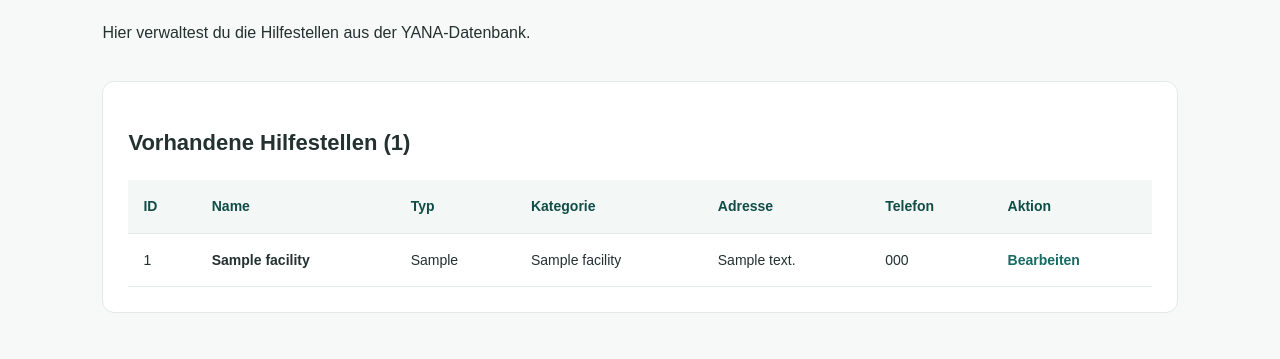
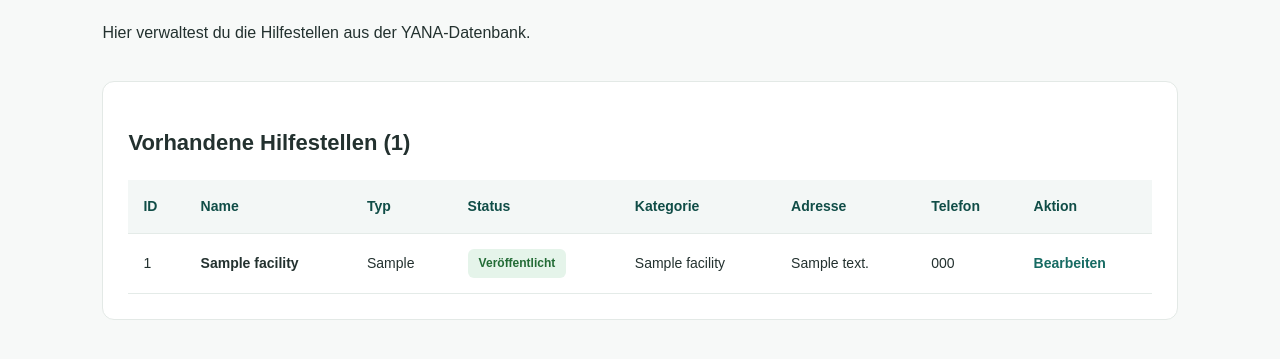
Before and after one commit to Pferdusmaximus/YANA-A-B-S, a FastAPI app: template services/api/templates/portal/hilfestellen.html in a window 1280 px wide. Shown: the part 267-626 px from the top of the page. Run offline with FastAPI, Linux system fonts and the light colour scheme; the template is opened without the code that fills it: most values are stand-ins (such as "Sample title", 1, 10 or a date in 2020); parts of the project's set-up code (start-up, migrations or seed data) failed here and were passed over; some libraries are stand-ins or nearby versions.

Commit message:
Hilfestellen Veröffentlichung public/draft hinzugefügt

```diff
--- a/services/api/main.py
+++ b/services/api/main.py
@@ -88,7 +88,27 @@ def get_hilfestellen():
     try:
         with get_connection() as conn:
             with conn.cursor(row_factory=dict_row) as cur:
-                cur.execute("SELECT * FROM hilfestelle")
+
+                cur.execute(
+                    """
+                    SELECT
+                        facility_id,
+                        name,
+                        facility_type,
+                        address,
+                        latitude,
+                        longitude,
+                        phone,
+                        email,
+                        opening_hours,
+                        capacity,
+                        category_id
+                    FROM public.hilfestelle
+                    WHERE publication_status = 'published'
+                    ORDER BY name ASC
+                    """
+                )
+
                 hilfestellen = cur.fetchall()
 
         return hilfestellen
--- a/services/api/portal_facilities.py
+++ b/services/api/portal_facilities.py
@@ -99,6 +99,7 @@ def list_facilities(request: Request):
                     h.facility_id,
                     h.name,
                     h.facility_type,
+                    h.publication_status,
                     h.address,
                     h.phone,
                     h.email,
--- a/services/api/static/css/style.css
+++ b/services/api/static/css/style.css
@@ -490,3 +490,34 @@ footer {
 .new-facility-button:hover {
     background: var(--primary-dark);
 }
+
+
+/* ---------------------------------------
+   YANA - Veröffentlichungsstatus
+--------------------------------------- */
+
+.status-published,
+.status-review,
+.status-draft {
+    display: inline-block;
+    padding: 5px 11px;
+    border-radius: 6px;
+    font-size: 12px;
+    font-weight: 600;
+    white-space: nowrap;
+}
+
+.status-published {
+    background: #e5f4ea;
+    color: #226b35;
+}
+
+.status-review {
+    background: #fff2d9;
+    color: #946200;
+}
+
+.status-draft {
+    background: #edf0f2;
+    color: #5d6973;
+}
--- a/services/api/templates/portal/hilfestellen.html
+++ b/services/api/templates/portal/hilfestellen.html
@@ -49,6 +49,7 @@ YANA – Hilfestellenverwaltung
                         <th>ID</th>
                         <th>Name</th>
                         <th>Typ</th>
+                        <th>Status</th>
                         <th>Kategorie</th>
                         <th>Adresse</th>
                         <th>Telefon</th>
@@ -70,6 +71,26 @@ YANA – Hilfestellenverwaltung
                         </td>
 
                         <td>{{ facility.facility_type }}</td>
+
+
+                        <td>
+                            {% if facility.publication_status == "published" %}
+                                <span class="status-published">
+                                    Veröffentlicht
+                                </span>
+
+                            {% elif facility.publication_status == "pending_review" %}
+                                <span class="status-review">
+                                    In Prüfung
+                                </span>
+
+                            {% else %}
+                                <span class="status-draft">
+                                    Entwurf
+                                </span>
+                            {% endif %}
+                        </td>
+
 
                         <td>
                             {{ facility.category_name or "–" }}
```
